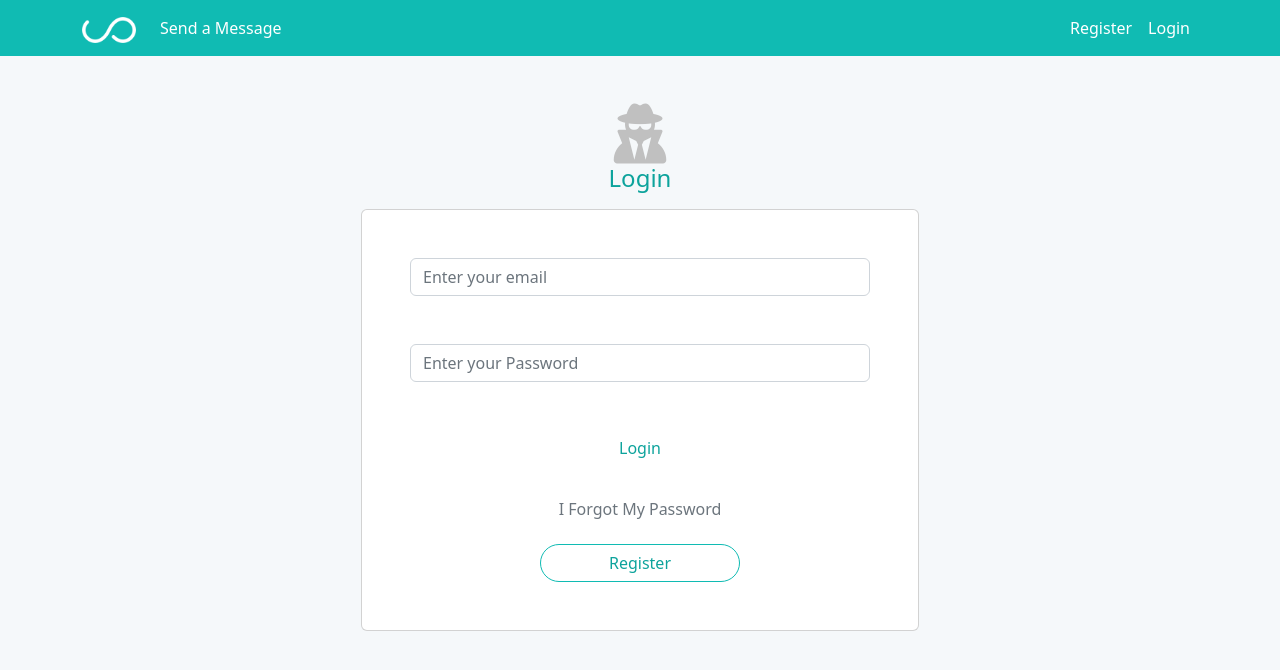
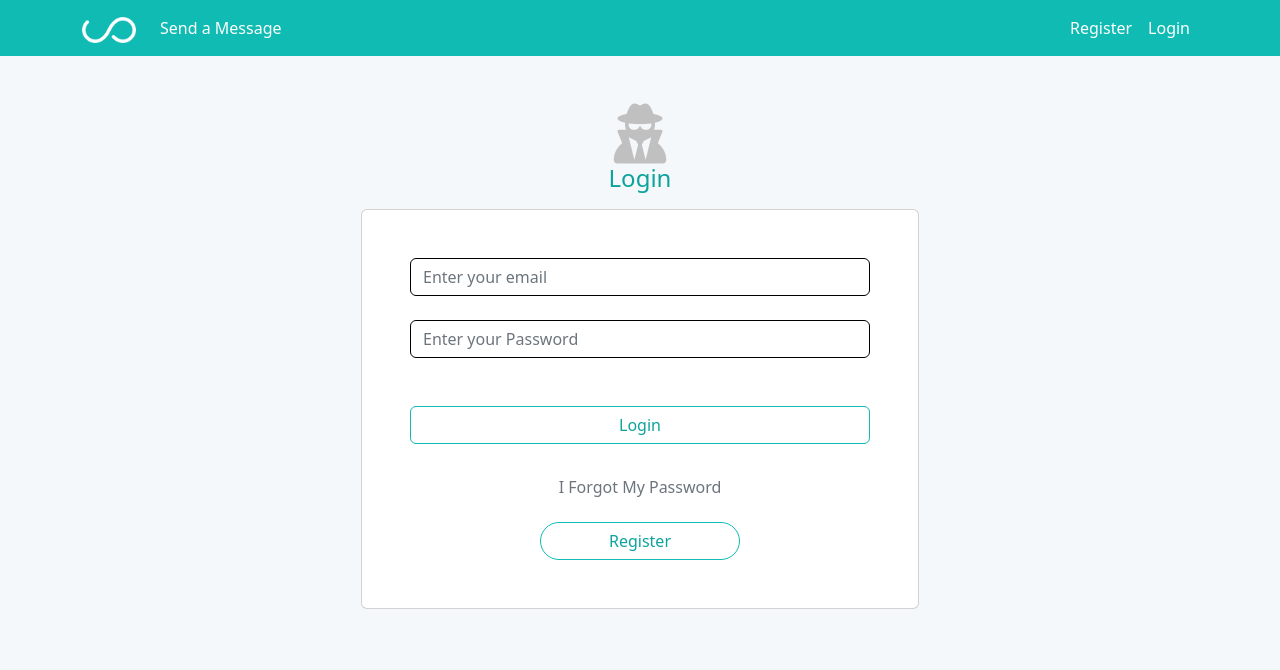
Before and after one commit to AyahDweikat/saraha-site, a React (Create React App) app: page /login in a window 1280 px wide. Shown: the top 670 px of the page. Built offline with nearby package versions, Linux system fonts and the light colour scheme; no server answers.

Commit message:
third-part

```diff
--- a/src/App.js
+++ b/src/App.js
@@ -7,17 +7,13 @@ import Register from './component/Register';
 import Notfound from './component/Notfound';
 import { Routes , Route} from 'react-router-dom';
 import Messages from './component/Messages';
-import jwtDecode from 'jwt-decode';
 import axios from 'axios';
 
 
 function App() {
   let [loginData, setLoginData] = useState(null);
-  let [userData, setUserData] = useState([{}]);// email& name
+  let [userData, setUserData] = useState([{}]);// email& name& id
   const [allUsers, setAllUsers] = useState([]);// alllll
-
-
-
   async function getAllUsers() {
     let { data } = await axios.get(
       "http://localhost:3000/api/v1/auth/allusers"
@@ -33,8 +29,6 @@ function App() {
   useEffect(() => {
     getAllUsers();
   }, []);
-
-
   function getUserNames(obj){
     if(obj !== []){
     setUserData(obj);
@@ -46,16 +40,13 @@ function App() {
     <Routes>
       <Route path='/' element={<Home/>}></Route>
       <Route path='/home' element={<Home/>}></Route>
-      <Route path='/login' element={<Login
-      // setUserData={setUserData}
-       />}></Route>
+      <Route path='/login' element={<Login />}></Route>
       <Route path='/user' element={<User
       allUser={allUsers}/>}></Route>
       <Route path='/messages' element={<Messages userData={userData} />}></Route>
       <Route path='/register' element={<Register/>}></Route>
       <Route path='*' element={<Notfound/>}></Route>
     </Routes>
-
     </>
   )
 }
--- /dev/null
+++ b/src/component/Login.css
@@ -0,0 +1,3 @@
+.btnLogin{
+    border:1px solid #10bbb3 !important;
+}
--- a/src/component/Messages.css
+++ b/src/component/Messages.css
@@ -17,10 +17,8 @@ button i{
     -o-border-radius: 50%;
 }
 .msgList{
-    /* justify-content:end; */
     width: 100%;
     background-color: rgb(235, 229, 229);
-    /* background-color: red; */
     padding: 15px;
     border:1px solid #10BBB3;
     border-radius: 10px;
--- a/src/component/Messages.jsx
+++ b/src/component/Messages.jsx
@@ -28,9 +28,7 @@ function Messages({userData}) {
   }, [token])
   const getName = ()=>{
     if(userData !==[]){
-    //   console.log("empty")
-    // }else{
-      userData.map((item)=>{
+      userData.map((item)=> {
         if(item.email === loginEmail){
           setName(item.userName);
           setId(item.id);
@@ -39,7 +37,6 @@ function Messages({userData}) {
       })
     }
   }
-
   const fetchQuotes = async (token) => {
     const {data} = await axios.get(`http://localhost:3000/api/v1/message/`, {
       headers: {
@@ -47,24 +44,16 @@ function Messages({userData}) {
       },
     });
     if(data.message==='success'){
-      console.log(data.messageList);
       setMessages(data.messageList);
-      // getUserData(token);
-
     }
   };
-
   function deleteMsg(_id,idx){
-    console.log(idx);
     let _messages=[...messages];
-
     _messages.splice(idx, 1);
-
     setMessages(_messages);
-    sendMessages(_id);
+    delMessages(_id);
   }
-  async function sendMessages(id){
-    console.log(id)
+  async function delMessages(id){
     let data= await axios.delete(`http://localhost:3000/api/v1/message/${id}`,
     {
       headers: {
@@ -74,7 +63,6 @@ function Messages({userData}) {
       }
     }
     );
-    console.log(data);
   }
   return (
     <>
@@ -187,9 +175,6 @@ function Messages({userData}) {
           <div className="row">
             <div className="col-md-12">
               <div className="card py-5">
-
-                {/* {messages? <p>You don't have any messages... </p>
-                : */}
                 {messages.map((item, idx)=>{
                   return (
                   <div key={idx} className="d-flex msgList">
--- a/src/component/User.css
+++ b/src/component/User.css
@@ -6,3 +6,20 @@
     justify-content: center;
     text-align: center;
 }
+.form-control{
+    border:1px solid black;
+}
+.btnSearch{
+    border:1px solid #10BBB3;
+    background-color: #10BBB3;
+}
+.btnSearch:hover{
+    background-color: #0bb3aa;
+}
+.btnSend{
+    color: #10BBB3;
+}
+.btnSend:hover{
+    background-color: #0bb3aa;
+    color:#fff;
+}
--- a/src/component/User.jsx
+++ b/src/component/User.jsx
@@ -2,9 +2,10 @@ import axios from "axios";
 import React, { useEffect, useState } from "react";
 import './User.css';
 function User({allUser}) {
+  const [success, setSuccess] = useState('')
   const [allUsers, setAllUsers] = useState([]);
   const [userName, setUserName] = useState('');
-  const [userData, setUserData] = useState({});
+  const [userData, setUserData] = useState({});//
   const [message, setMessage] =  useState({text:''})
 
   useEffect(() => {
@@ -20,9 +21,11 @@ function User({allUser}) {
     e.preventDefault();
     allUsers.map((item)=>{
       if(item.userName === userName){
+
         return setUserData(item);
       }
     })
+    setUserName('');
   }
   function onTextAreaChange(e){
     setMessage({[e.target.name]: e.target.value});
@@ -30,11 +33,12 @@ function User({allUser}) {
   function onSubmitClick(e){
     e.preventDefault();
     sendMessages(userData._id);
-    // console.log(userData._id);
   }
   async function sendMessages(_id){
     let {data}= await axios.post(`http://localhost:3000/api/v1/message/${_id}`,message);
-    console.log(data.message);
+    if(data.message ==="Dnoe "){
+    setMessage({text:''})
+    }
   }
   return (
     <>
@@ -51,9 +55,10 @@ function User({allUser}) {
                   type="search"
                   placeholder="enter username"
                   onChange={onTextChange}
+                  value={userName}
                   aria-label="Search"
                 />
-                <button className="btn btn-outline-success" type="submit">
+                <button className="btn btn-success btnSearch" type="submit">
                   Search
                 </button>
               </form>
@@ -71,10 +76,11 @@ function User({allUser}) {
                   cols={10}
                   rows={9}
                   placeholder="You cannot send a Sarahah to yourself, share your profile with your friends :)"
-                  defaultValue={""}
+                  // defaultValue={""}
                   onChange={onTextAreaChange}
+                  value={message.text}
                 />
-                <button type='submit' className="btn btn-outline-info mt-3">
+                <button type='submit' className="btn btn-outline-info mt-3 btnSend">
                   <i className="far fa-paper-plane" /> Send
                 </button>
               </form>
--- a/src/component/login.jsx
+++ b/src/component/login.jsx
@@ -1,56 +1,34 @@
-import React, { useEffect } from 'react'
-import { Link, useNavigate } from 'react-router-dom';
-import { useState } from 'react';
-import axios from 'axios';
-import jwtDecode from 'jwt-decode';
+import React from "react";
+import { Link, useNavigate } from "react-router-dom";
+import { useState } from "react";
+import axios from "axios";
+import './Login.css';
 
-function Login({setUserData}) {
+function Login() {
   const navigate = useNavigate();
-  const [loginData, setLoginData]= useState({
-    password:'',
-    email:''
-  })
-  // useEffect(()=>{
-  //   authorization()
-  // },[])
-
-  const [message, setMessage] =  useState('')
+  const [loginData, setLoginData] = useState({
+    password: "",
+    email: "",
+  });
   let getLogin = (e) => {
     setLoginData({ ...loginData, [e.target.name]: e.target.value });
   };
   let sendLoginData = async (e) => {
-    // console.log(loginData);
     e.preventDefault();
-    console.log(loginData);
-    let {data} = await axios.post("http://localhost:3000/api/v1/auth/signin",loginData);
-    setMessage(data?.messge);
-    // console.log(data.loginToken);
-    if(data.message ==="login"){
-      // navigate('/messages');
+    let { data } = await axios.post(
+      "http://localhost:3000/api/v1/auth/signin",
+      loginData
+    );
+    if (data.message === "login") {
       navigate({
-        pathname: '/messages',
-        search: `?email=${loginData.email}`
+        pathname: "/messages",
+        search: `?email=${loginData.email}`,
       });
-      localStorage.setItem('token', data.loginToken);
-      // let decoded = jwtDecode(data.loginToken);
-    // console.log(decoded);
-      // console.log(first)
-      // setUserData();
+      localStorage.setItem("token", data.loginToken);
     }
   };
-  // function authorization(){
-  //   axios.interceptors.request.use(req => {
-  //     // `req` is the Axios request config, so you can modify
-  //     // the `headers`.
-  //     req.headers.authorization = 'tariq__eyJhbGciOiJIUzI1NiIsInR5cCI6IkpXVCJ9.eyJpZCI6IjYzNzEwOTcwYjg3ODBmMWZkYjAwMmNjZSIsImlzTG9nZ2luIjp0cnVlLCJpYXQiOjE2NjgzNTI0MTN9.LuwEs4Qk4WsNxWCcfuxfUCwDMzzaJEw1FH3osPCjQKE';
-  //     // console.log(req);
-  //     return req;
-  //   });
-  // }
-
   return (
     <>
-    {/* console.log(object); */}
       <div className="container text-center my-5">
         <div className="user my-3">
           <i className="fas fa-user-secret user-icon" />
@@ -58,20 +36,38 @@ function Login({setUserData}) {
         </div>
         <div className="card p-5 w-50 m-auto">
           <form method="POST" action="/handleLogin" onSubmit={sendLoginData}>
-      <input className="form-control" placeholder="Enter your email" type="text" name="email" onChange={getLogin} />
-
-      <label className='' htmlFor="">{setMessage !==""? <small>{message}</small>:null }</label>
-
-      <input className="form-control my-4 " placeholder="Enter your Password" type="text" name="password"  onChange={getLogin} />
-      <button className="btn btn-default-outline my-4 w-100 rounded" type="submit">Login</button>
-      <p><Link className="text-muted forgot btn" to='/'>I Forgot My Password</Link></p>
-      <Link className="btn btn-default-outline" to="/register">Register</Link>
+            <input
+              className="form-control"
+              placeholder="Enter your email"
+              type="text"
+              name="email"
+              onChange={getLogin}
+            />
+            <input
+              className="form-control my-4 "
+              placeholder="Enter your Password"
+              type="text"
+              name="password"
+              onChange={getLogin}
+            />
+            <button
+              className="btn btn-default-outline my-4 w-100 rounded btnLogin"
+              type="submit"
+            >
+              Login
+            </button>
+            <p>
+              <Link className="text-muted forgot btn" to="/">
+                I Forgot My Password
+              </Link>
+            </p>
+            <Link className="btn btn-default-outline" to="/register">
+              Register
+            </Link>
           </form>
         </div>
       </div>
-
     </>
-  )
+  );
 }
-
-export default Login
+export default Login;
--- a/src/component/register.jsx
+++ b/src/component/register.jsx
@@ -1,6 +1,6 @@
 import React, { useState } from "react";
 import axios from "axios";
-import { Navigate, useNavigate } from "react-router-dom";
+import { useNavigate } from "react-router-dom";
 
 function Register() {
   const navigate = useNavigate();
@@ -16,11 +16,9 @@ function Register() {
   let sendData = async (e) => {
     e.preventDefault();
     let {data} = await axios.post("http://localhost:3000/api/v1/auth/signup",user);
-    // console.log(data.message);
     if(data.message ==="done"){
       navigate('/login');
     }
-    // console.log(data);
   };
   return (
     <>
@@ -59,7 +57,7 @@ function Register() {
               type="text"
               name="cpassword"
             />
-            <button className="btn btn-default-outline" type="submit">
+            <button className="btn btn-default-outline btnLogin" type="submit">
               Register
             </button>
           </form>
```
Also changed, not shown: src/component/Auth.jsx (deleted). Lines whose indentation alone changed are shown as unchanged.
